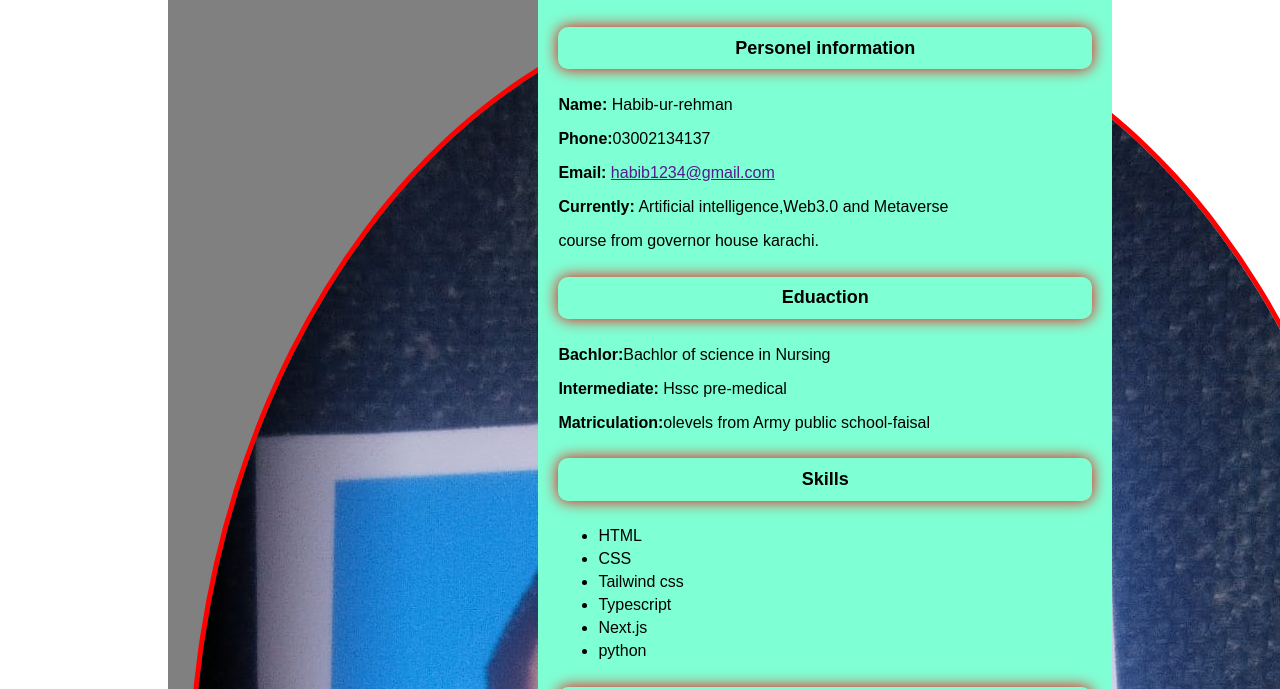
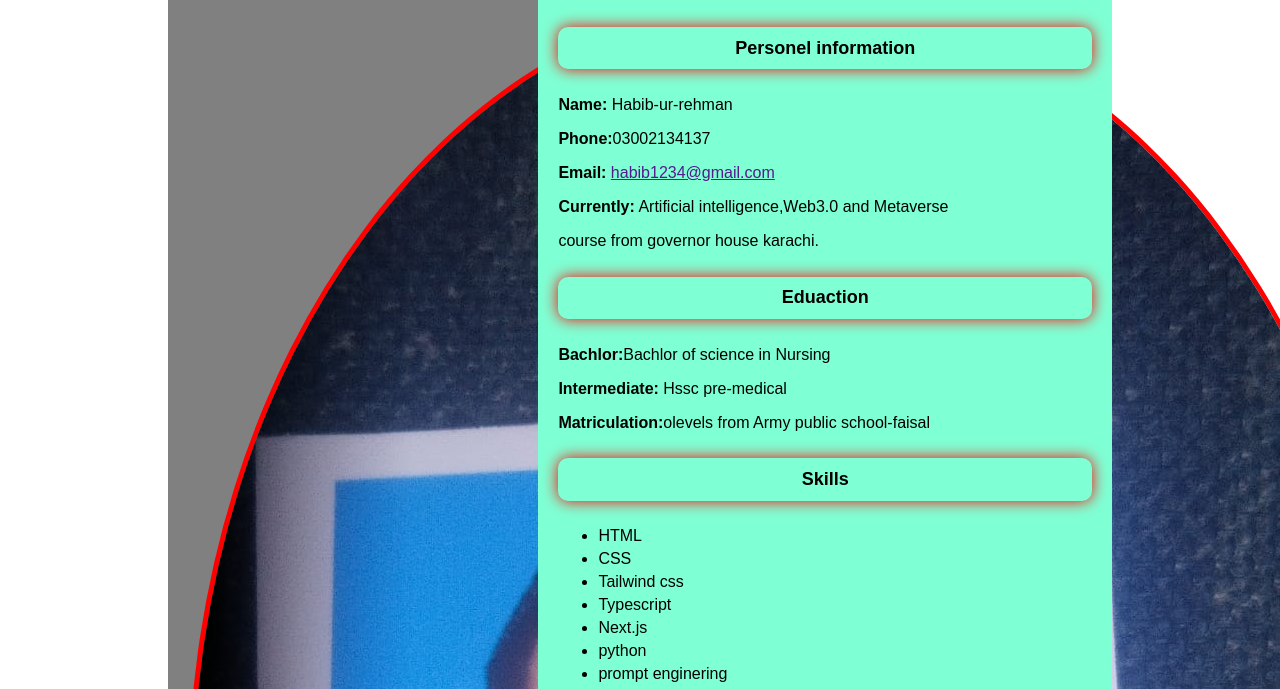
Before and after one commit to HABIB-UR/resume, a website: page index.html in a window 1280 px wide. Shown: the part 111-800 px from the top of the page. Drawn offline with Linux system fonts and the light colour scheme.

Commit message:
add new skills

```diff
--- a/index.html
+++ b/index.html
@@ -50,6 +50,7 @@
                     <li>Typescript</li>
                     <li>Next.js</li>
                     <li>python</li>
+                    <li>prompt enginering</li>
                 </ul>
             </section>
             <section id="work-experience">
```
